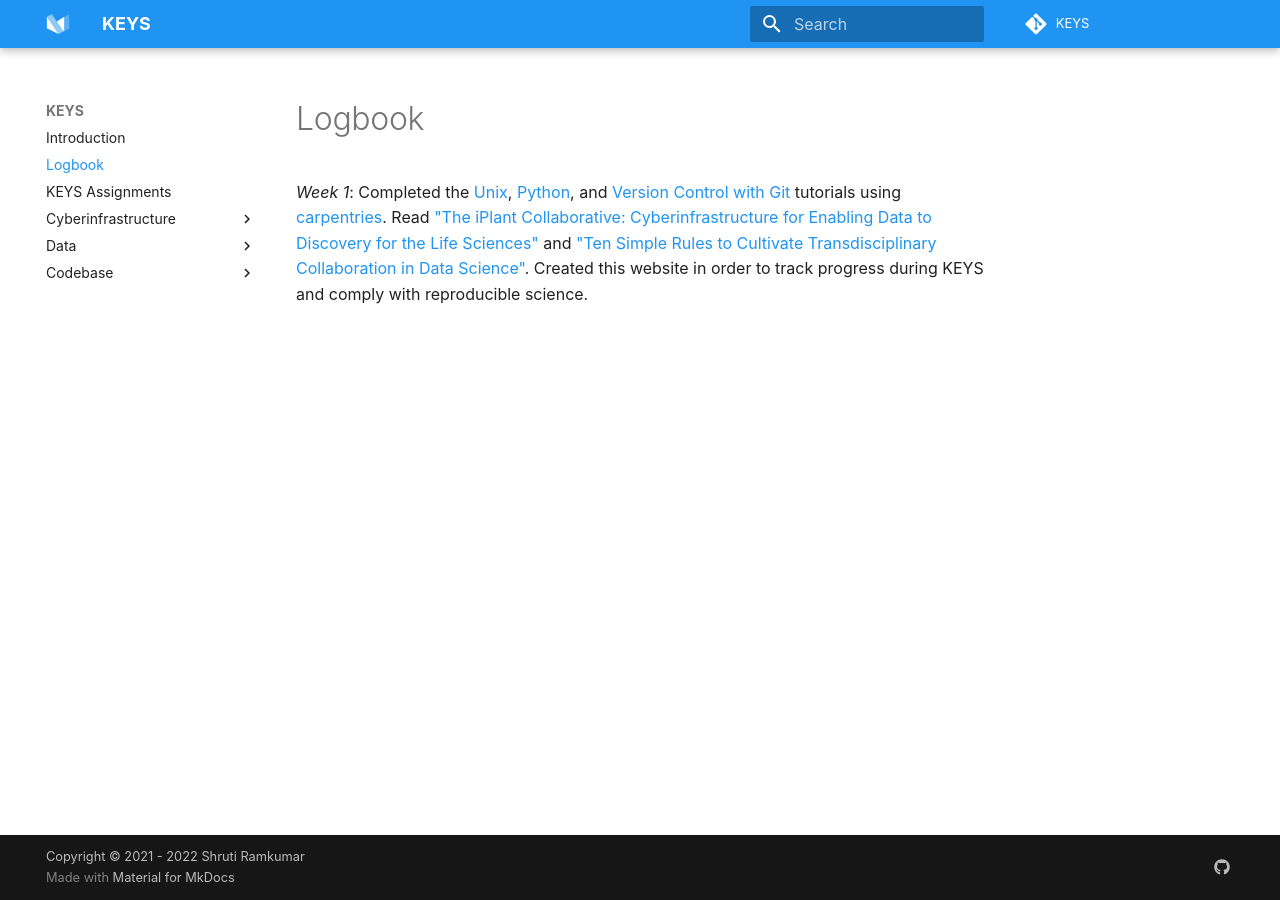
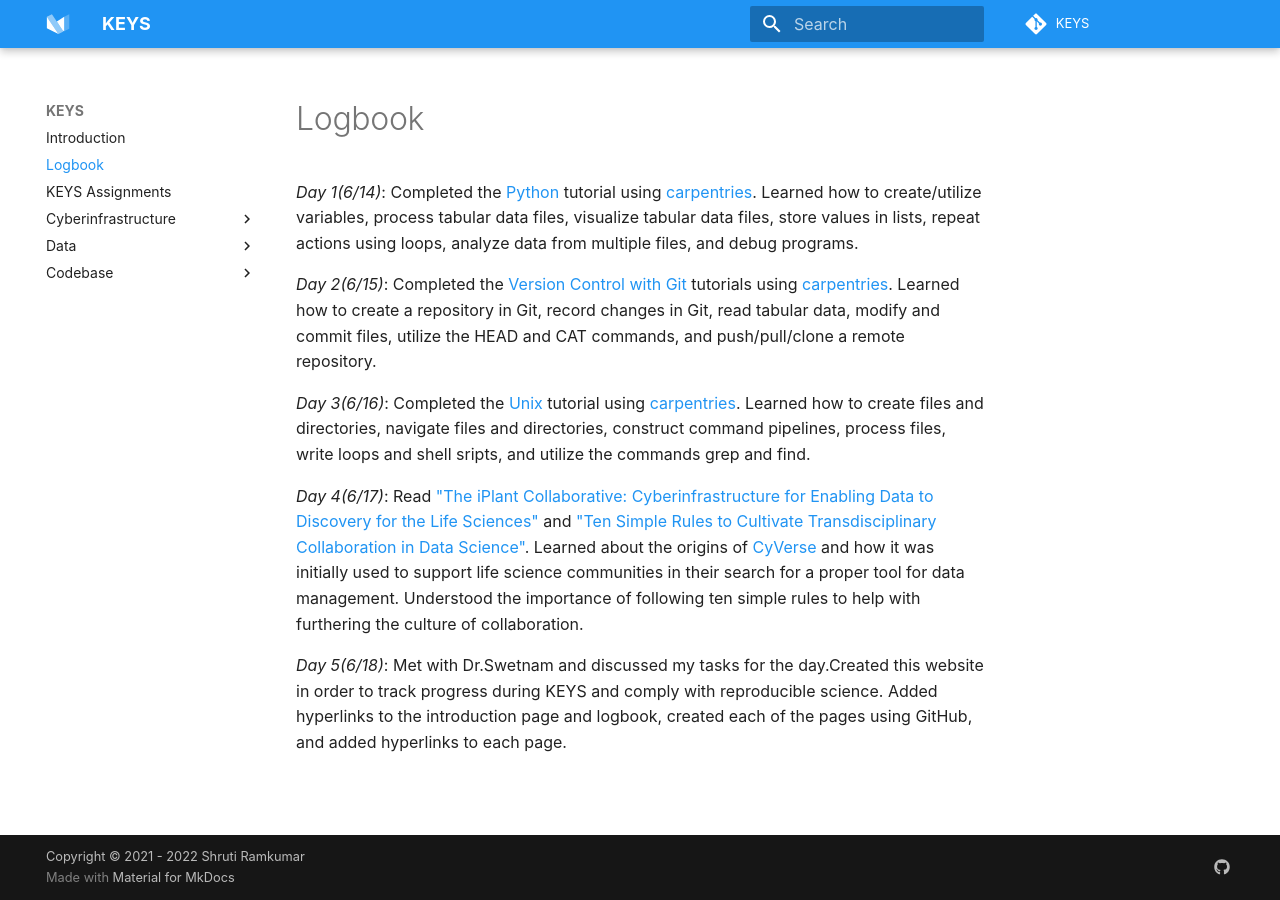
Before and after one commit to tyson-swetnam/mkdocs-material-template, an MkDocs documentation site: the page built from docs/logbook.md, in a window 1280 px wide. Built offline with MkDocs 1.6.1 and Material for MkDocs 9.7.7, drawn with Linux system fonts in a browser that asks for light colours; some web fonts are replaced; comment, search, counter and statistics services are not loaded.

Commit message:
Update logbook.md

```diff
--- a/docs/logbook.md
+++ b/docs/logbook.md
@@ -1,3 +1,12 @@
 # Logbook
 
-*Week 1*: Completed the [Unix](http://swcarpentry.github.io/shell-novice/), [Python](https://swcarpentry.github.io/python-novice-inflammation/), and [Version Control with Git](http://swcarpentry.github.io/git-novice/) tutorials using [carpentries](https://carpentries.org/). Read ["The iPlant Collaborative: Cyberinfrastructure for Enabling Data to Discovery for the Life Sciences"](https://journals.plos.org/plosbiology/article?id=10.1371/journal.pbio.1002342) and ["Ten Simple Rules to Cultivate Transdisciplinary Collaboration in Data Science"](https://journals.plos.org/ploscompbiol/article?id=10.1371/journal.pcbi.1008879). Created this website in order to track progress during KEYS and comply with reproducible science.
+
+*Day 1(6/14)*: Completed the [Python](https://swcarpentry.github.io/python-novice-inflammation/) tutorial using [carpentries](https://carpentries.org/). Learned how to create/utilize variables, process tabular data files, visualize tabular data files, store values in lists, repeat actions using loops, analyze data from multiple files, and debug programs.
+
+*Day 2(6/15)*: Completed the [Version Control with Git](http://swcarpentry.github.io/git-novice/) tutorials using [carpentries](https://carpentries.org/). Learned how to create a repository in Git, record changes in Git, read tabular data, modify and commit files, utilize the HEAD and CAT commands, and push/pull/clone a remote repository.
+
+*Day 3(6/16)*: Completed the [Unix](http://swcarpentry.github.io/shell-novice/) tutorial using [carpentries](https://carpentries.org/). Learned how to create files and directories, navigate files and directories, construct command pipelines, process files, write loops and shell sripts, and utilize the commands grep and find.
+
+*Day 4(6/17)*: Read ["The iPlant Collaborative: Cyberinfrastructure for Enabling Data to Discovery for the Life Sciences"](https://journals.plos.org/plosbiology/article?id=10.1371/journal.pbio.1002342) and ["Ten Simple Rules to Cultivate Transdisciplinary Collaboration in Data Science"](https://journals.plos.org/ploscompbiol/article?id=10.1371/journal.pcbi.1008879). Learned about the origins of [CyVerse](https://cyverse.org/) and how it was initially used to support life science communities in their search for a proper tool for data management. Understood the importance of following ten simple rules to help with furthering the culture of collaboration.
+
+*Day 5(6/18)*: Met with Dr.Swetnam and discussed my tasks for the day.Created this website in order to track progress during KEYS and comply with reproducible science. Added hyperlinks to the introduction page and logbook, created each of the pages using GitHub, and added hyperlinks to each page.
```
